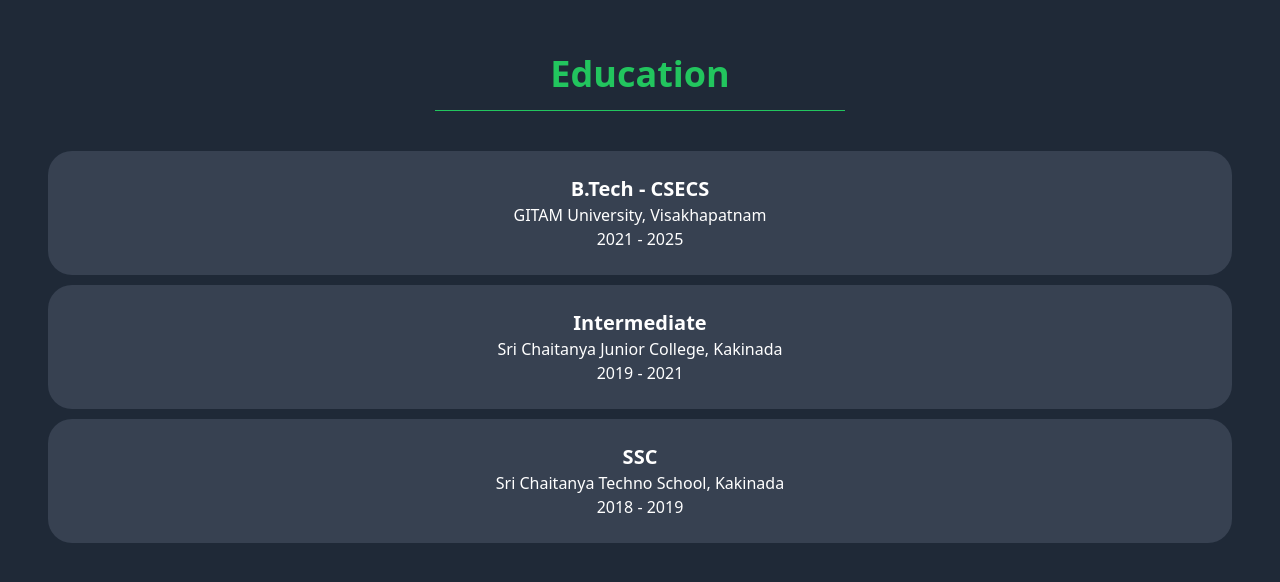
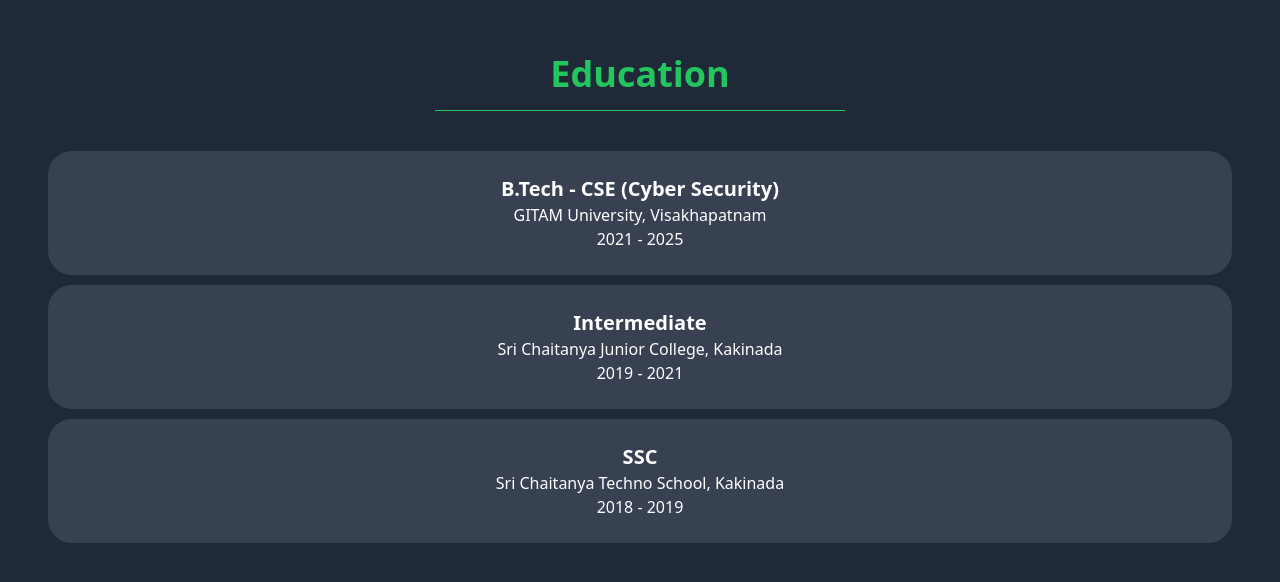
Before and after one commit to chiratla-yuva/Portfolio, a React (Vite) app: page /portfolio in a window 1280 px wide. Shown: the part 922-1504 px from the top of the page. Built offline with nearby package versions, Linux system fonts and the light colour scheme.

Commit message:
changes done

```diff
--- a/src/components/Education/Education.jsx
+++ b/src/components/Education/Education.jsx
@@ -7,7 +7,7 @@
             <hr className="w-1/3 my-4 border-green-500" />
             <div className='rounded-3xl w-full min-h-max p-6 flex flex-col items-center gap-2.5'>
                 <div className='bg-gray-700 rounded-3xl w-full min-h-max p-6 flex flex-col items-center'>
-                    <h3 className='text-xl font-semibold'>B.Tech - CSECS</h3>
+                    <h3 className='text-xl font-semibold'>B.Tech - CSE (Cyber Security)</h3>
                     <h4 className=''>GITAM University, Visakhapatnam</h4>
                     <h5 className=''>2021 - 2025</h5>
                 </div>
--- a/src/components/Navbar/Navbar.jsx
+++ b/src/components/Navbar/Navbar.jsx
@@ -65,7 +65,7 @@
                                 </DisclosureButton>
                             </div>
                             <div className="hidden md:ml-6 md:block">
-                                <div className="flex space-x-4 justify-end">
+                                <div className="flex space-x-4 justify-center">
                                     {navigation.map((item) => (
                                         <a
                                             key={item.name}
```
